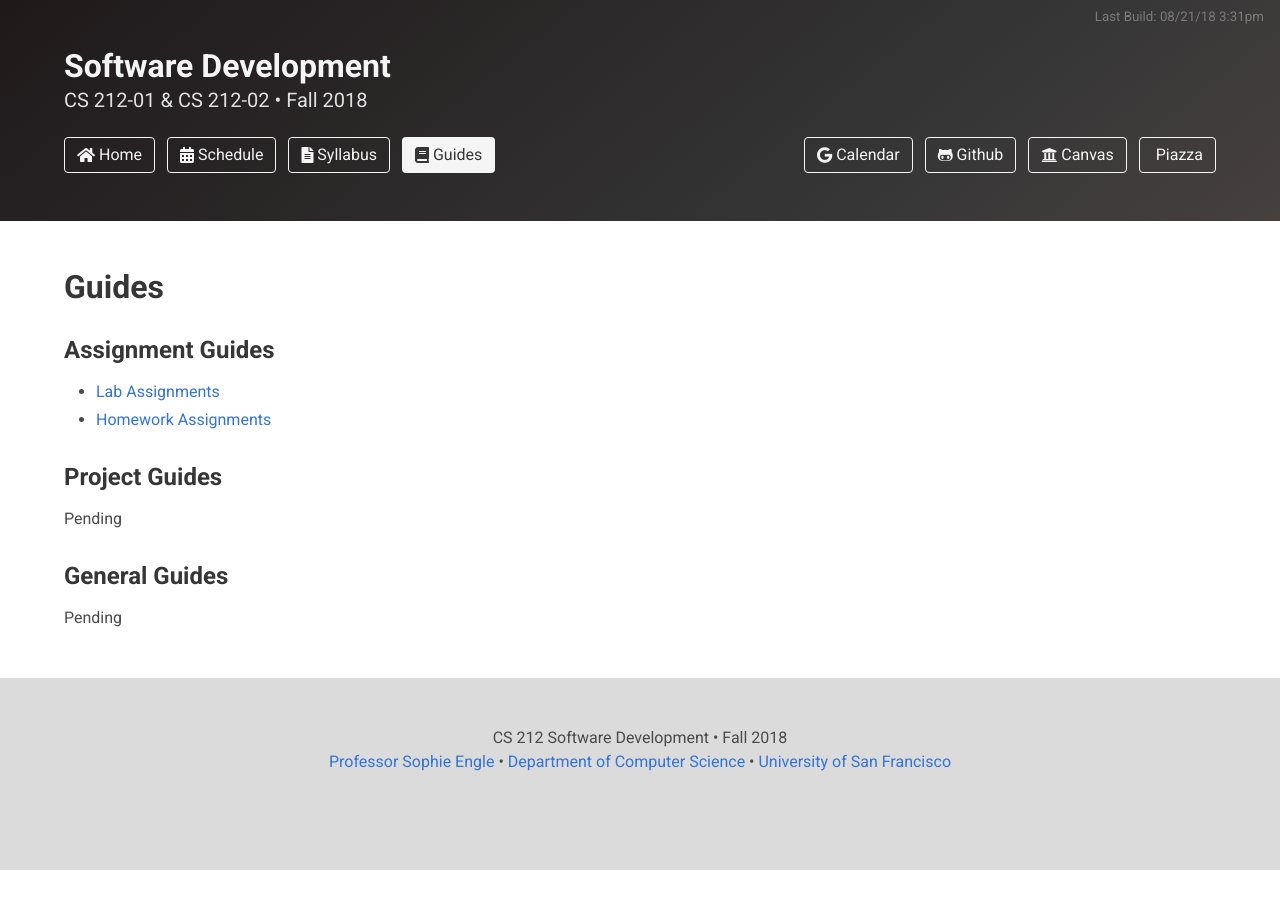
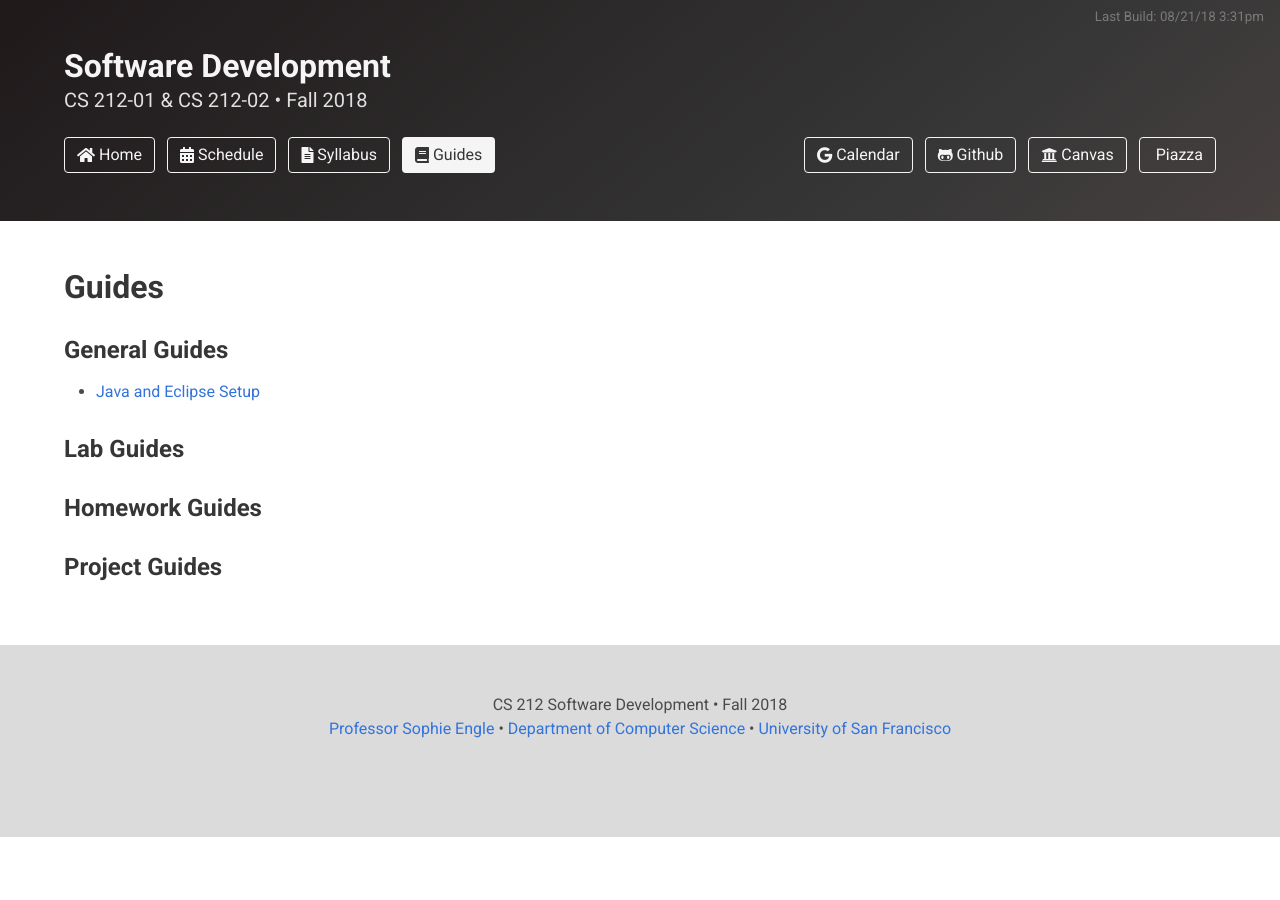
Before and after one commit to usf-cs212-fall2018/usf-cs212-fall2018.github.io, a Jekyll site: the page built from guides/index.html, in a window 1280 px wide. Built offline with Jekyll 4.4.1, drawn with Linux system fonts in a browser that asks for light colours; nearby versions of some CDN libraries.

Commit message:
Adding guides, Zoom links.

```diff
--- a/_config.yml
+++ b/_config.yml
@@ -2,6 +2,4 @@ title: "CS 212 Software Development"
 name: "Sophie Engle"
 repository: "usf-cs212-fall2018/usf-cs212-fall2018.github.io"
 timezone: "America/Los_Angeles"
-
-plugins:
-  - jekyll-last-modified-at
+permalink: /guides/:title:output_ext
--- /dev/null
+++ b/_includes/screenshot.html
@@ -0,0 +1 @@
+<p><a href="{{ include.image | prepend: "/images/" | relative_url }}" target="_blank"><img src="{{ include.image | prepend: "/images/" | relative_url }}" class="screenshot"{% if include.width %} style="max-width: {{ include.width }};"{% endif %}></a></p>
--- /dev/null
+++ b/guides/index.html
@@ -0,0 +1,37 @@
+---
+title: Guides
+navbar: Guides
+layout: default
+---
+
+<h3>General Guides</h3>
+
+<ul>
+{% for post in site.categories['general'] %}
+  <li><a href="{{ post.url | relative_url }}">{{ post.title }}</a></li>
+{% endfor %}
+</ul>
+
+<h3>Lab Guides</h3>
+
+<ul>
+{% for post in site.categories['homework'] %}
+  <li><a href="{{ post.url | relative_url }}">{{ post.title }}</a></li>
+{% endfor %}
+</ul>
+
+<h3>Homework Guides</h3>
+
+<ul>
+{% for post in site.categories['homework'] %}
+  <li><a href="{{ post.url | relative_url }}">{{ post.title }}</a></li>
+{% endfor %}
+</ul>
+
+<h3>Project Guides</h3>
+
+<ul>
+{% for post in site.categories['project'] %}
+  <li><a href="{{ post.url | relative_url }}">{{ post.title }}</a></li>
+{% endfor %}
+</ul>
--- a/guides/index.md
+++ /dev/null
@@ -1,18 +0,0 @@
----
-title: Guides
-navbar: Guides
-layout: default
----
-
-### Assignment Guides
-
-- [Lab Assignments]({{ "/guides/labs.html" | relative_link }})
-- [Homework Assignments]({{ "/guides/homework.html" | relative_link }})
-
-### Project Guides
-
-Pending
-
-### General Guides
-
-Pending
--- a/style/cs212.css
+++ b/style/cs212.css
@@ -19,6 +19,17 @@ pre,
 
 hr {
   border-bottom: 1px solid #dbdbdb;
+}
+
+figure.highlight {
+  text-align: inherit !important;
+}
+
+.screenshot {
+  border-radius: 6px;
+  box-shadow: 0 2px 3px rgba(10,10,10,.1), 0 0 0 1px rgba(10,10,10,.1);
+  color: #4a4a4a;
+  zoom: 50%;
 }
 
 .schedule .cell {
--- a/syllabus.html
+++ b/syllabus.html
@@ -124,7 +124,7 @@ This course gives students experience with advanced programming topics, includin
       <div class="columns is-mobile is-variable is-1">
         <div class="column is-narrow">
           <div class="image is-64x64">
-            <img class="is-rounded" src="{{ "/images/engle.png" | relative_link }}">
+            <img class="is-rounded" src="{{ "/images/engle.png" | relative_url }}">
           </div>
         </div>
         <div class="column">
@@ -349,7 +349,7 @@ This course gives students experience with advanced programming topics, includin
   </tbody>
 </table>
 
-<p>See the <a href="{{ "/schedule.html" | relative_link }}">Schedule</a> for the latest weekly schedule. See the <a href="{{ site.data.course.google }}">Google Calendar</a> for the latest lecture, lab, office hour, and deadline schedule.</p>
+<p>See the <a href="{{ "/schedule.html" | relative_url }}">Schedule</a> for the latest weekly schedule. See the <a href="{{ site.data.course.google }}">Google Calendar</a> for the latest lecture, lab, office hour, and deadline schedule.</p>
 
 
 <hr>
```
Also changed, not shown: _posts/2018-08-21-java-and-eclipse-setup.md (added, +95 -0 lines), guides/homework.html (added, +11 -0 lines), guides/homework.md (deleted, +0 -7 lines), guides/projects.html (added, +11 -0 lines), guides/projects.md (deleted, +0 -7 lines), index.html (+6 -6 lines), images/eclipse-about-ide.png (added), images/eclipse-additional-save-actions.png (added), images/eclipse-colors-and-fonts.png (added), images/eclipse-java-code-formatter.png (added).
